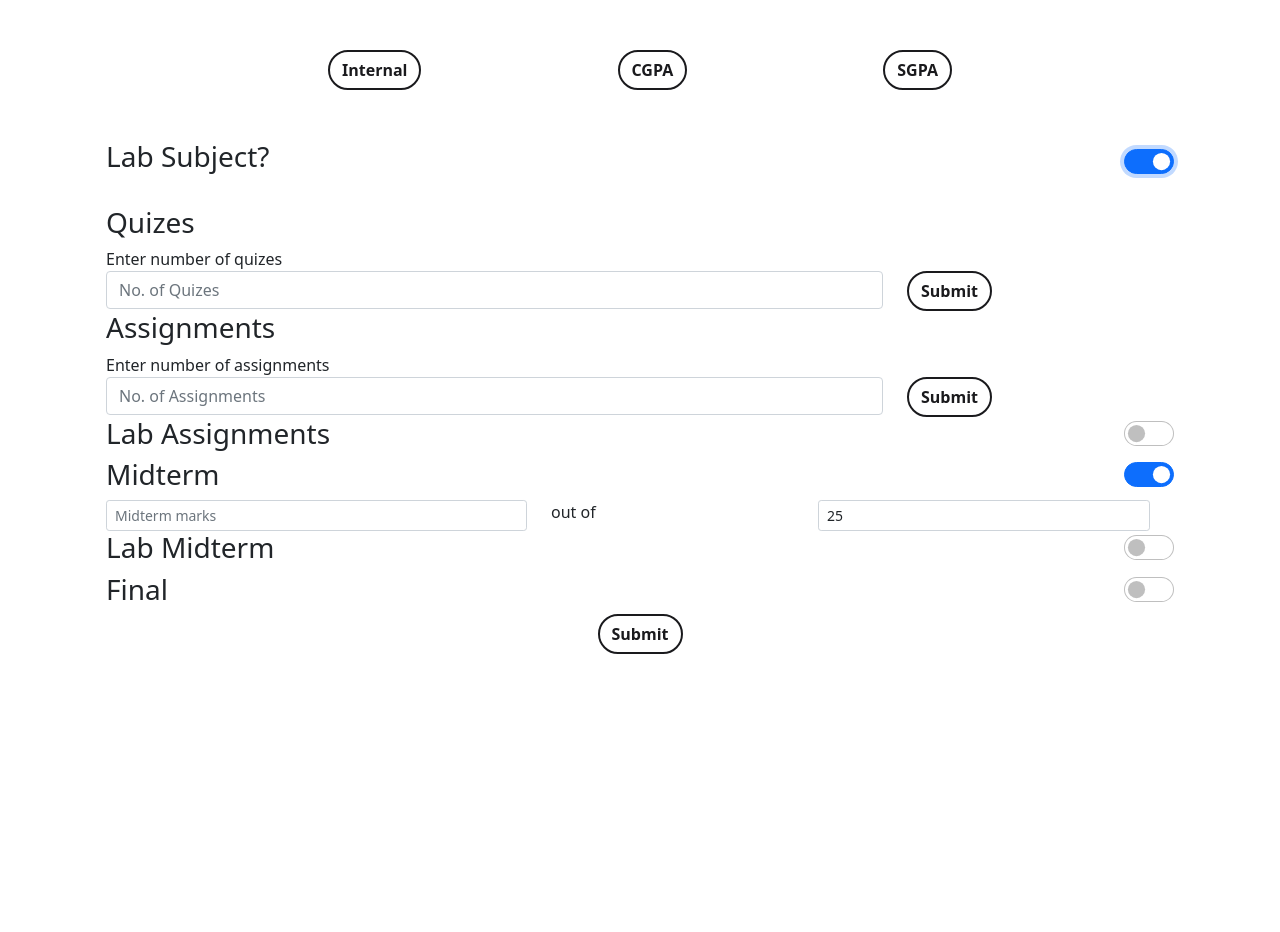
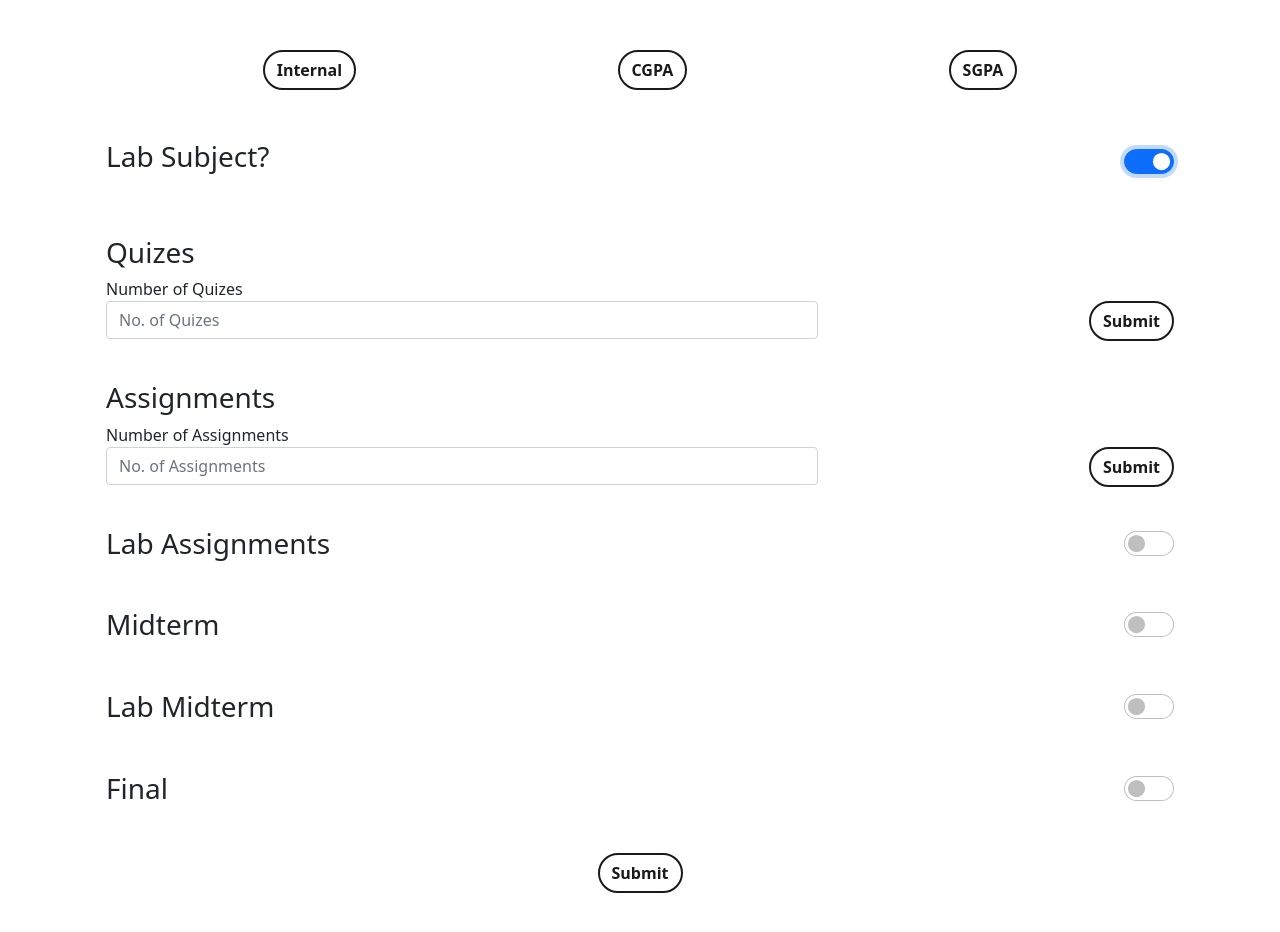
Before and after one commit to malikhuzafah/Calculator, a plain HTML site: page index.html in a window 1280 px wide. Both pictures are taken after a click on the checkbox 1149 px from the left and 161 px from the top of the page. Before the commit the page ends 800 px from the top, so only its background shows below. Drawn offline with nearby package versions, Linux system fonts and the light colour scheme.

Commit message:
updated css

```diff
--- a/css/styles.css
+++ b/css/styles.css
@@ -12,3 +12,62 @@
   color: #efeee5;
   transition: 500ms;
 }
+
+#topBar {
+  display: flex;
+  flex-direction: row;
+  justify-content: space-around;
+  padding: 50px;
+}
+
+#main-content {
+  align-items: center;
+  justify-content: center;
+}
+
+#labToggle {
+  display: flex;
+  flex-direction: row;
+  justify-content: space-between;
+  align-items: center;
+}
+
+#labSubSwitch,
+#labAssSwitch,
+#midtermSwitch,
+#labMidtermSwitch,
+#finalSwitch {
+  height: 25px;
+  width: 50px;
+}
+
+.toggleHead {
+  display: flex;
+  flex-direction: row;
+  justify-content: space-between;
+}
+
+#midtermContainer,
+#labMidtermContainer,
+#finalContainer {
+  margin: 0;
+}
+
+.noOfs {
+  margin: 0;
+  display: flex;
+  justify-content: end;
+}
+
+.categories {
+  padding-top: 30px;
+  padding-bottom: 10px;
+}
+
+.noPadding {
+  padding: 0;
+}
+
+.fields {
+  padding-top: 10px;
+}
--- a/index.html
+++ b/index.html
@@ -21,134 +21,140 @@
 
 <body>
     <div class="container">
-        <div style="display: flex; flex-direction: row; justify-content: space-evenly; padding: 50px;"
-            class="container">
+        <div id="topBar" class="container">
             <a href="" class="btn my-btn">Internal</a>
             <a href="./cgpa.html" class="btn my-btn">CGPA</a>
             <a href="./sgpa.html" class="btn my-btn">SGPA</a>
         </div>
-        <div class="container" style="align-items: center; justify-content: center;">
+
+        <div class="container" id="main-content">
             <div class="container">
-                <div style="display: flex; flex-direction: row; justify-content: space-between; align-items: center;">
+                <div id="labToggle">
                     <span class="h3 form-check-label">Lab Subject?</span>
                     <div class="form-check form-switch">
-                        <input class="form-check-input" type="checkbox" id="labSubSwitch"
-                            style="height: 25px; width:50px;">
+                        <input class="form-check-input" type="checkbox" id="labSubSwitch">
                     </div>
                 </div>
                 <br>
+            </div>
+
+
+            <div class="container categories">
                 <h3>Quizes</h3>
-                <label for="noOfQuizes">Enter number of quizes</label>
-                <div class="row w-100">
-                    <div class="col-9" style="">
-                        <input min="0" max="9" placeholder="No. of Quizes" type="number" id="noOfQuizes"
-                            style="margin-right: 50px;" class="form-control contact-form"
+                <span>Number of Quizes</span>
+                <div class="row w-100 noOfs">
+                    <div class="col-8 noPadding">
+                        <input id="noOfQuizes" type="number" class="form-control contact-form"
+                            placeholder="No. of Quizes" min="0"
                             onkeypress="return (event.charCode !=8 && event.charCode ==0 || (event.charCode >= 48 && event.charCode <= 57))">
                     </div>
-                    <div class="col-3"><button class="my-btn btn" id="quizSubmit">Submit</button></div>
+                    <div class="col-4 d-flex justify-content-end noPadding">
+                        <button class="my-btn btn" id="quizSubmit">Submit</button>
+                    </div>
                 </div>
             </div>
-            <div id="quizes" class="container">
+            <div id="quizes" class="container"></div>
 
-            </div>
-            <div class="container">
+
+            <div class="container categories">
                 <h3>Assignments</h3>
-                <label for="noOfAssignments">Enter number of assignments</label>
-                <div class="row w-100" style="display: flex; flex-direction: row; justify-content: space-between;">
-                    <div class="col-9">
-                        <input min="0" max="9" placeholder="No. of Assignments" type="number" id="noOfAssignments"
-                            style="margin-right: 50px;" class="form-control contact-form"
+                <span>Number of Assignments</span>
+                <div class="row w-100 noOfs">
+                    <div class="col-8 noPadding">
+                        <input id="noOfAssignments" placeholder="No. of Assignments" type="number"
+                            class="form-control contact-form" min="0"
                             onkeypress="return (event.charCode !=8 && event.charCode ==0 || (event.charCode >= 48 && event.charCode <= 57))">
                     </div>
-                    <div class="col-3"><button class="my-btn btn" id="assSubmit">Submit</button></div>
+                    <div class="col-4 d-flex justify-content-end noPadding">
+                        <button class="my-btn btn" id="assSubmit">Submit</button>
+                    </div>
                 </div>
             </div>
-            <div id="assignemnts" class="container">
+            <div id="assignemnts" class="container"></div>
 
-            </div>
-            <div id="labAss" class="container">
-                <div style="display: flex; flex-direction: row; justify-content: space-between;">
+
+            <div id="labAss" class="container categories">
+                <div class="toggleHead">
                     <span class="h3">Lab Assignments</span>
                     <div class="form-check form-switch">
-                        <input class="form-check-input" type="checkbox" id="labAssSwitch"
-                            style="height: 25px; width:50px;">
+                        <input class="form-check-input" type="checkbox" id="labAssSwitch">
                     </div>
                 </div>
                 <div id="labAssContainer">
-                    <label for="noOfLabAssignments">Enter number of lab assignments</label>
-                    <div style="display: flex; flex-direction: row; justify-content: space-between;">
-                        <div style="width:70%">
-                            <input min="0" max="9" placeholder="No. of Lab Assignments" type="number"
-                                id="noOfLabAssignments" style="margin-right: 50px;" class="form-control contact-form"
+                    <span>Number of Lab Assignments</span>
+                    <div class="row w-100 noOfs">
+                        <div class="col-8 noPadding">
+                            <input placeholder="No. of Lab Assignments" id="noOfLabAssignments"
+                                class="form-control contact-form" min="0" type="number"
                                 onkeypress="return (event.charCode !=8 && event.charCode ==0 || (event.charCode >= 48 && event.charCode <= 57))">
                         </div>
-                        <div class=""><button class="my-btn btn" id="labAssSubmit">Submit</button></div>
+                        <div class="col-4 d-flex justify-content-end noPadding">
+                            <button class="my-btn btn" id="labAssSubmit">Submit</button>
+                        </div>
                     </div>
                 </div>
             </div>
             <div id="labAssignments" class="container"></div>
 
-            <div class="container">
-                <div style="display: flex; flex-direction: row; justify-content: space-between;">
+            <div class="container categories">
+                <div class="toggleHead">
                     <span class="h3">Midterm</span>
                     <div class="form-check form-switch">
-                        <input class="form-check-input" type="checkbox" id="midtermSwitch" checked
-                            style="height: 25px; width:50px;">
+                        <input class="form-check-input" type="checkbox" id="midtermSwitch">
                     </div>
                 </div>
                 <div id="midtermContainer" class="row w-100">
-                    <div class="col-5">
+                    <div class="col-5 noPadding">
                         <input placeholder="Midterm marks" class="form-control form-control-sm" type="number"
                             id="midterm">
                     </div>
-                    <div class="col-3">out of</div>
-                    <div class="col-4">
+                    <div class="col-3 text-center"><span>out of</span></div>
+                    <div class="col-4 noPadding">
                         <input class="form-control form-control-sm" type="number" value="25" id="midtermOutOf">
                     </div>
                 </div>
             </div>
 
-            <div id="labMidterm" class="container">
-                <div style="display: flex; flex-direction: row; justify-content: space-between;">
+            <div id="labMidterm" class="container categories">
+                <div class="toggleHead">
                     <span class="h3">Lab Midterm</span>
                     <div class="form-check form-switch">
-                        <input class="form-check-input" type="checkbox" id="labMidtermSwitch"
-                            style="height: 25px; width:50px;">
+                        <input class="form-check-input" type="checkbox" id="labMidtermSwitch">
                     </div>
                 </div>
                 <div id="labMidtermContainer" class="row w-100">
-                    <div class="col-5">
-                        <input placeholder="Lab Midterm marks" class="form-control " type="number" id="labMidtermMarks">
+                    <div class="col-5 noPadding">
+                        <input placeholder="Lab Midterm marks" class="form-control form-control-sm" type="number"
+                            id="labMidtermMarks">
                     </div>
-                    <div class="col-3">out of</div>
-                    <div class="col-4">
-                        <input class="form-control " type="number" value="25" id="labMidtermOutOf">
+                    <div class="col-3 text-center"><span>out of</span></div>
+                    <div class="col-4 noPadding">
+                        <input class="form-control form-control-sm" type="number" value="25" id="labMidtermOutOf">
                     </div>
                 </div>
             </div>
 
-            <div class="container">
-                <div style="display: flex; flex-direction: row; justify-content: space-between;">
+            <div class="container categories">
+                <div class="toggleHead">
                     <span class="h3">Final</span>
                     <div class="form-check form-switch">
-                        <input class="form-check-input" type="checkbox" id="finalSwitch"
-                            style="height: 25px; width:50px;">
+                        <input class="form-check-input" type="checkbox" id="finalSwitch">
                     </div>
                 </div>
                 <div id="finalContainer" class="row w-100">
-                    <div class="col-5">
+                    <div class="col-5 noPadding">
                         <input placeholder="Final marks" class="form-control form-control-sm" type="number" id="final">
                     </div>
-                    <div class="col-3">out of</div>
-                    <div class="col-4">
+                    <div class="col-3 text-center"><span>out of</span></div>
+                    <div class="col-4 noPadding">
                         <input class="form-control form-control-sm" type="number" value="50" id="finalOutof">
                     </div>
                 </div>
             </div>
-            <div class="container" style="display: flex; justify-content: center;">
+            <div class="container categories d-flex justify-content-center">
                 <button class="btn my-btn" id="submit">Submit</button>
             </div>
-            <div id="total" class="container"></div>
+            <div id="total" class="container categories"></div>
         </div>
     </div>
 </body>
--- a/js/scripts.js
+++ b/js/scripts.js
@@ -14,6 +14,7 @@ var finalOutof = 0;
 $(function () {
   $("#labAss").hide();
   $("#labAssContainer").hide();
+  $("#midtermContainer").hide();
   $("#labMidterm").hide();
   $("#labMidtermContainer").hide();
   $("#finalContainer").hide();
@@ -174,14 +175,14 @@ $(function () {
 
 function getHtml(type, typeSpaced, index) {
   return (
-    '<div class="container row"><div class="col-5"><input placeholder="' +
+    '<div class="row fields"><div class="col-5"><input placeholder="' +
     typeSpaced +
     " " +
     index +
     '" class="form-control form-control-sm" type="number" id="' +
     type +
     index +
-    '"></div> <div class="col-3">out of</div><div class="col-4"><input class="form-control form-control-sm" type="number" value="10" id="' +
+    '"></div> <div class="col-3 text-center">out of</div><div class="col-4"><input class="form-control form-control-sm" type="number" value="10" id="' +
     type +
     index +
     'Outof"></div></div>'
@@ -192,7 +193,7 @@ function getSgpaHtml(index) {
   return (
     "<h6>Course " +
     index +
-    '<h6><div style="justify-content:center" class="container"><label for="creditHours' +
+    '<h6><div class="container"><label for="creditHours' +
     index +
     '">Credit Hours: </label><select id="creditHours' +
     index +
```
